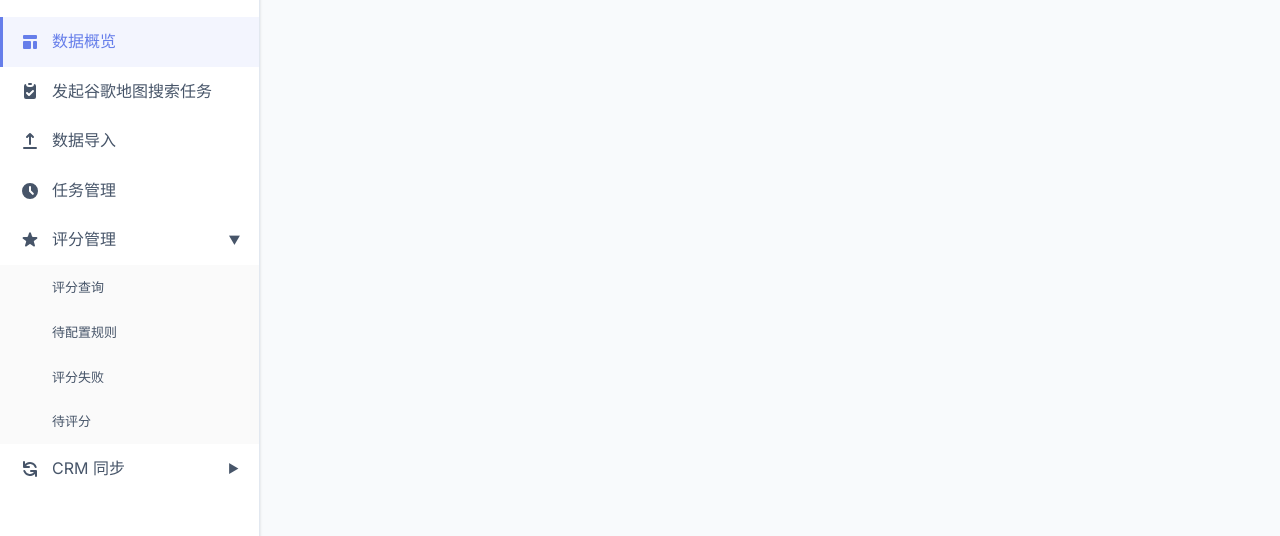
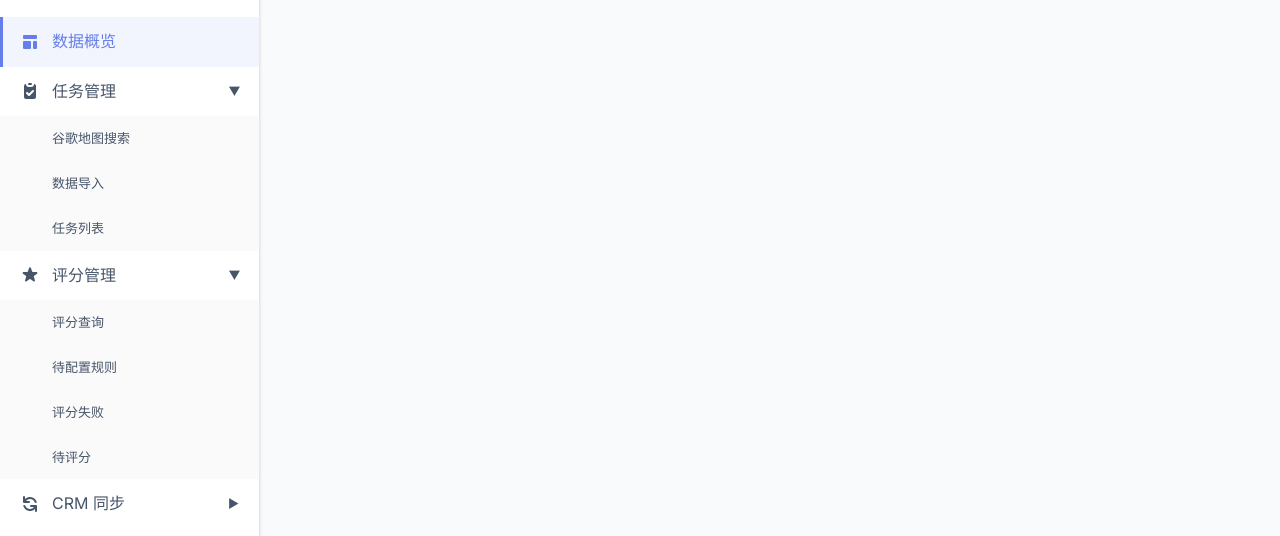
Before and after one commit to newbiiiii/lead-rating-system, a website with bundled scripts: page public/index.html in a window 1280 px wide. Shown: the part 84-620 px from the top of the page. Built offline with nearby package versions, Linux system fonts and the light colour scheme.

Commit message:
feat: 整理菜单

```diff
--- a/public/index.html
+++ b/public/index.html
@@ -42,31 +42,27 @@
                     </svg>
                     <span>数据概览</span>
                 </a>
-                <a href="#tasks" class="nav-item" data-page="tasks">
+
+                <!-- 任务管理 - 带子菜单 -->
+                <div class="nav-group expanded" id="task-management-group">
+                    <div class="nav-group-header" onclick="toggleNavGroup('task-management-group')">
+                        <div class="nav-group-left">
                             <svg width="20" height="20" viewBox="0 0 20 20" fill="currentColor">
                                 <path d="M9 2a1 1 0 000 2h2a1 1 0 100-2H9z" />
                                 <path fill-rule="evenodd"
                                     d="M4 5a2 2 0 012-2 3 3 0 003 3h2a3 3 0 003-3 2 2 0 012 2v11a2 2 0 01-2 2H6a2 2 0 01-2-2V5zm9.707 5.707a1 1 0 00-1.414-1.414L9 12.586l-1.293-1.293a1 1 0 00-1.414 1.414l2 2a1 1 0 001.414 0l4-4z"
                                     clip-rule="evenodd" />
                             </svg>
-                    <span>发起谷歌地图搜索任务</span>
-                </a>
-                <a href="#import" class="nav-item" data-page="import">
-                    <svg width="20" height="20" viewBox="0 0 20 20" fill="currentColor">
-                        <path fill-rule="evenodd"
-                            d="M3 17a1 1 0 011-1h12a1 1 0 110 2H4a1 1 0 01-1-1zM6.293 6.707a1 1 0 010-1.414l3-3a1 1 0 011.414 0l3 3a1 1 0 01-1.414 1.414L11 5.414V13a1 1 0 11-2 0V5.414L7.707 6.707a1 1 0 01-1.414 0z"
-                            clip-rule="evenodd" />
-                    </svg>
-                    <span>数据导入</span>
-                </a>
-                <a href="#management" class="nav-item" data-page="management">
-                    <svg width="20" height="20" viewBox="0 0 20 20" fill="currentColor">
-                        <path fill-rule="evenodd"
-                            d="M10 18a8 8 0 100-16 8 8 0 000 16zm1-12a1 1 0 10-2 0v4a1 1 0 00.293.707l2.828 2.829a1 1 0 101.415-1.415L11 9.586V6z"
-                            clip-rule="evenodd" />
-                    </svg>
                             <span>任务管理</span>
-                </a>
+                        </div>
+                        <span class="nav-group-arrow">▶</span>
+                    </div>
+                    <div class="nav-group-children">
+                        <a href="#tasks" class="nav-item" data-page="tasks"><span>谷歌地图搜索</span></a>
+                        <a href="#import" class="nav-item" data-page="import"><span>数据导入</span></a>
+                        <a href="#management" class="nav-item" data-page="management"><span>任务列表</span></a>
+                    </div>
+                </div>
 
                 <!-- 评分管理 - 带子菜单 -->
                 <div class="nav-group expanded" id="leads-status-group">
```
Also changed, not shown: public/assets/pages/management.html (+1 -1 lines). Lines whose indentation alone changed are shown as unchanged.
